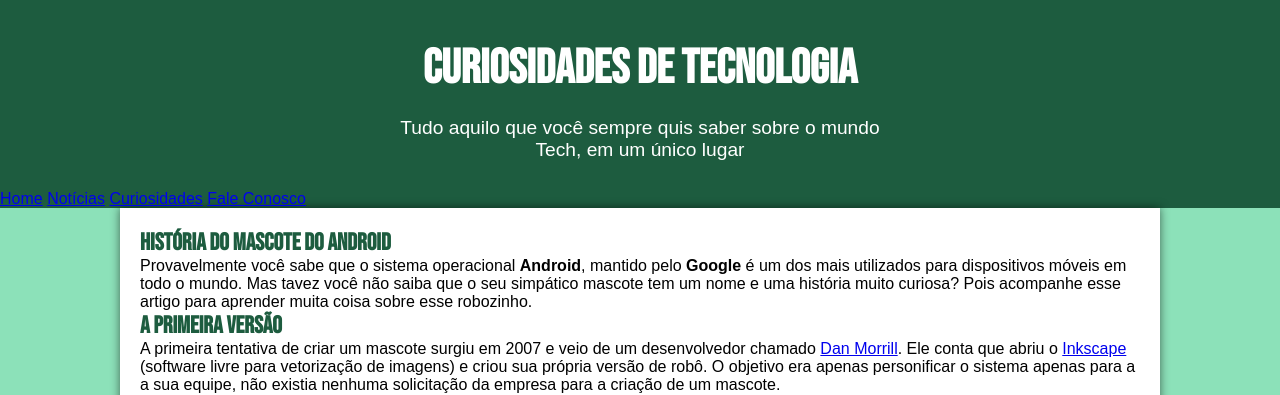
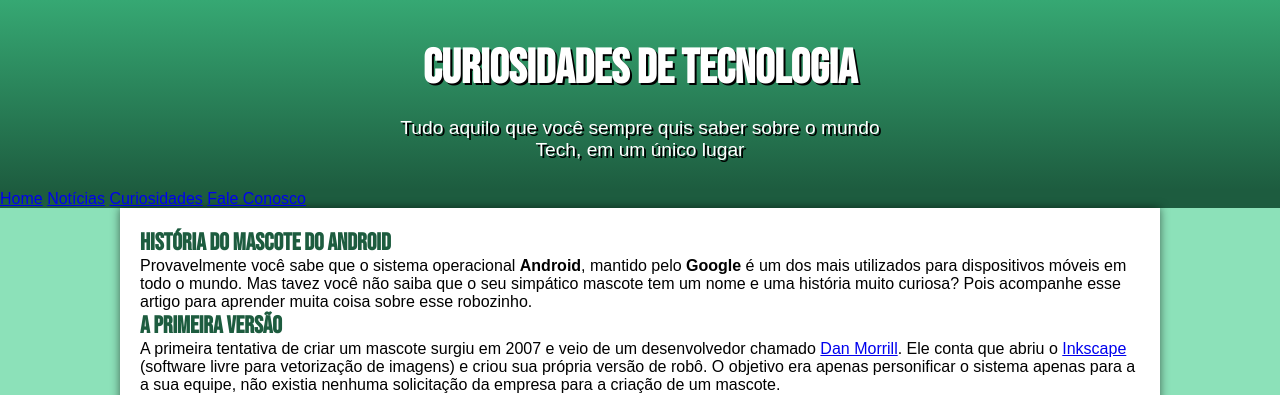
Before and after one commit to EnergyNeumann/projects, a PHP site: page /android.html in a window 1280 px wide. Shown: the top 395 px of the page. Run offline with PHP 8.4, Linux system fonts and the light colour scheme.

Commit message:
colocando sombra e degrade no cabeçalho

```diff
--- a/html-css/estudandoalgumascoisas/desafio_projeto/css/style.css
+++ b/html-css/estudandoalgumascoisas/desafio_projeto/css/style.css
@@ -39,7 +39,7 @@ body{
 }
 
 header{
-    background-color: var(--cor4);
+    background-image: linear-gradient(to bottom, var(--cor2), var(--cor4));
     min-height: 150px;
     text-align: center;
     padding-top: 40px;
@@ -50,6 +50,7 @@ header > h1{
     font-family: var(--fonte-destaque);
     font-size: 3em;
     margin-bottom: 20px;
+    text-shadow: 2px 2px 0px black;
 }
 
 header > p{
@@ -60,6 +61,8 @@ header > p{
     padding-right: 10px;
     padding-left: 10px;
     margin: auto;
+    text-shadow: 2px 2px 0px black;
+
 }
 
 nav{
```
